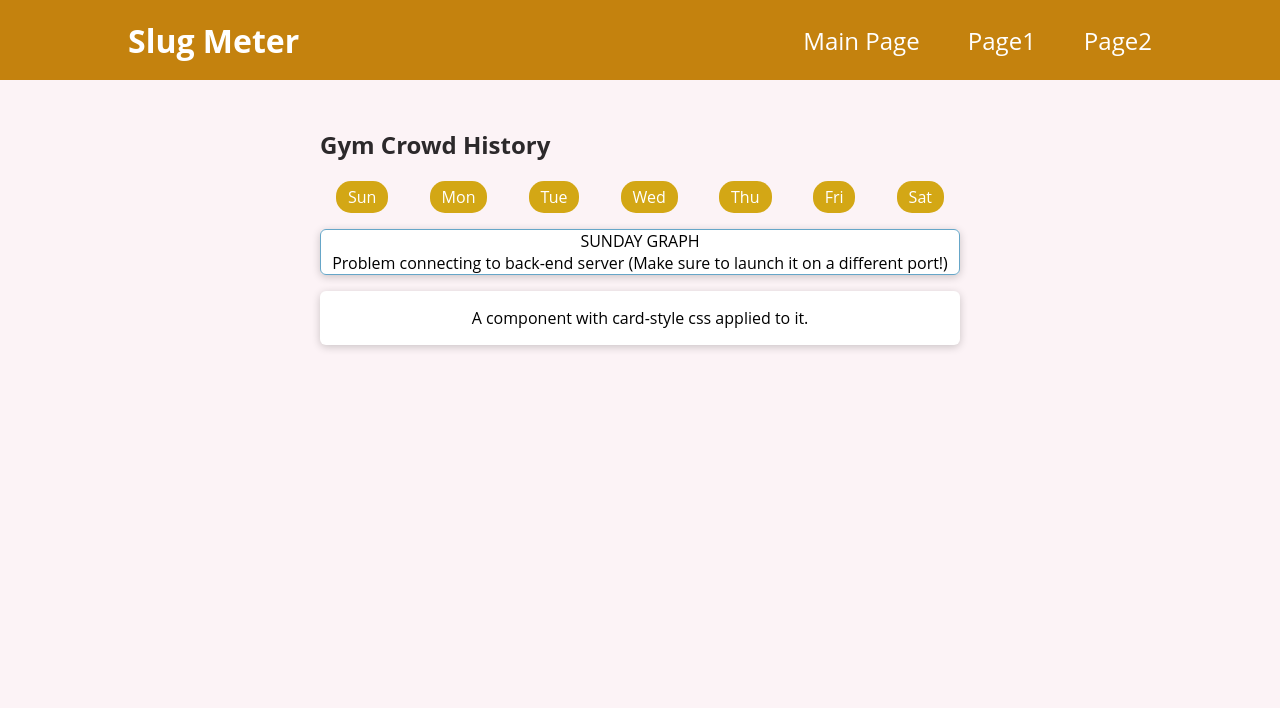
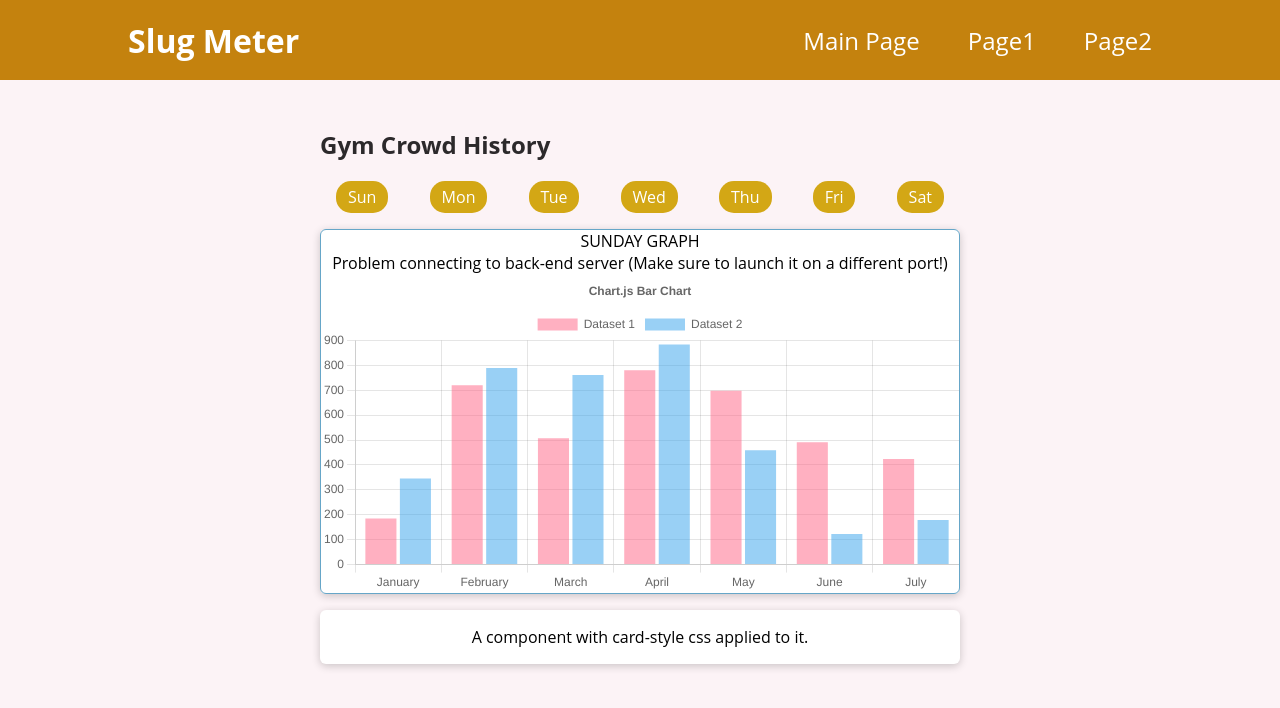
Before and after one commit to Shiblumi/SlugMeter, a React (Create React App) app in the folder frontend/slug-meter-react/: page / in a window 1280 px wide. Shown: the top 708 px of the page. Built offline with nearby package versions, Linux system fonts and the light colour scheme; no server answers.

Commit message:
Sample graph up and running on frontend.

```diff
--- a/frontend/slug-meter-react/src/components/graph/GraphHours.js
+++ b/frontend/slug-meter-react/src/components/graph/GraphHours.js
@@ -1,5 +1,56 @@
 import classes from "./GraphHours.module.css";
-import { useState } from 'react';
+import {
+  Chart as ChartJS,
+  CategoryScale,
+  LinearScale,
+  BarElement,
+  Title,
+  Tooltip,
+  Legend,
+} from 'chart.js';
+import { Bar } from 'react-chartjs-2';
+import faker from 'faker';
+import { useState } from "react";
+
+ChartJS.register(
+  CategoryScale,
+  LinearScale,
+  BarElement,
+  Title,
+  Tooltip,
+  Legend
+);
+
+export const options = {
+  responsive: true,
+  plugins: {
+    legend: {
+      position: 'top',
+    },
+    title: {
+      display: true,
+      text: 'Chart.js Bar Chart',
+    },
+  },
+};
+
+const labels = ['January', 'February', 'March', 'April', 'May', 'June', 'July'];
+
+export const data = {
+  labels,
+  datasets: [
+    {
+      label: 'Dataset 1',
+      data: labels.map(() => faker.datatype.number({ min: 0, max: 1000 })),
+      backgroundColor: 'rgba(255, 99, 132, 0.5)',
+    },
+    {
+      label: 'Dataset 2',
+      data: labels.map(() => faker.datatype.number({ min: 0, max: 1000 })),
+      backgroundColor: 'rgba(53, 162, 235, 0.5)',
+    },
+  ],
+};
 
 function GraphHours(props) {
   /* To-Do: Convert props.text (the day associated with the button) into a mongoDB call
@@ -7,21 +58,33 @@ function GraphHours(props) {
 
   const [text, setText] = useState([]);
 
-       async function fetchData(){
-        try{
+  async function fetchData() {
+    try {
       let today = new Date();
       let dayOfWeek = today.getDay();
-          const response = await fetch('http://localhost:9000/signins?day=' + dayOfWeek);
-          const responseText = await response.text()
+      const response = await fetch(
+        "http://localhost:9000/signins?day=" + dayOfWeek
+      );
+      const responseText = await response.text();
       setText(responseText);
-        }catch (err) {
+    } catch (err) {
       console.error(err);
-        setText("Problem connecting to back-end server (Make sure to launch it on a different port!)");
+      setText(
+        "Problem connecting to back-end server (Make sure to launch it on a different port!)"
+      );
     }
   }
   fetchData();
 
-      return <div className={classes.graphPositionOutline}>{props.text}<br></br>{text}</div>;
+  return (
+    <div className={classes.graphPositionOutline}>
+      {props.text}
+      <br></br>
+      {text}
+      <br></br>
+      <Bar data={data} options={options} />
+    </div>
+  );
 }
 
 export default GraphHours;
--- a/package.json
+++ b/package.json
@@ -26,9 +26,11 @@
   "dependencies": {
     "@cubejs-client/core": "^0.31.0",
     "chart.js": "^4.4.0",
+    "cors": "^2.8.5",
     "dotenv": "^16.3.1",
     "express": "^4.18.2",
     "mongodb": "^6.2.0",
-    "pug": "^3.0.2"
+    "pug": "^3.0.2",
+    "react-chartjs-2": "^5.2.0"
   }
 }
```
Lines whose indentation alone changed are shown as unchanged.
